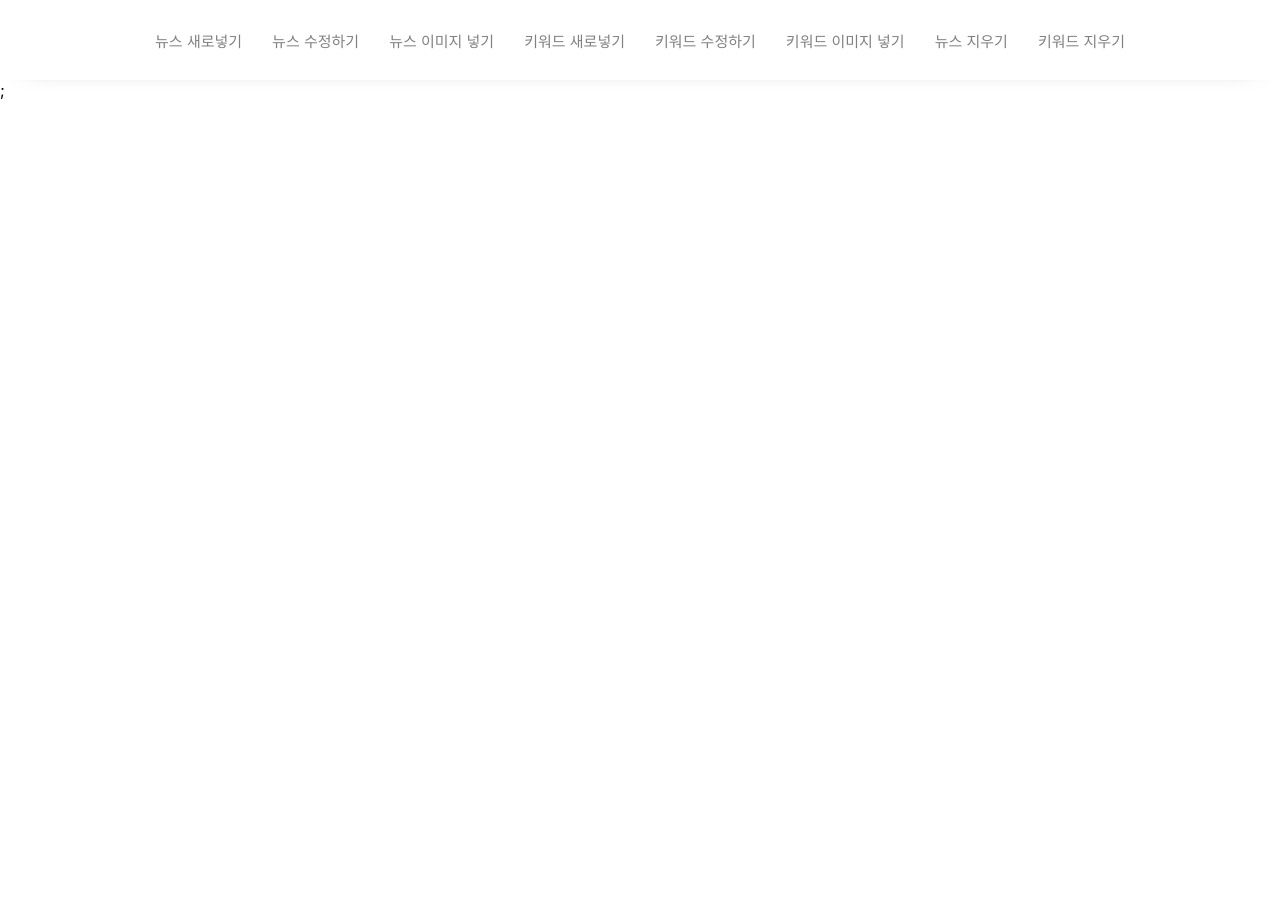
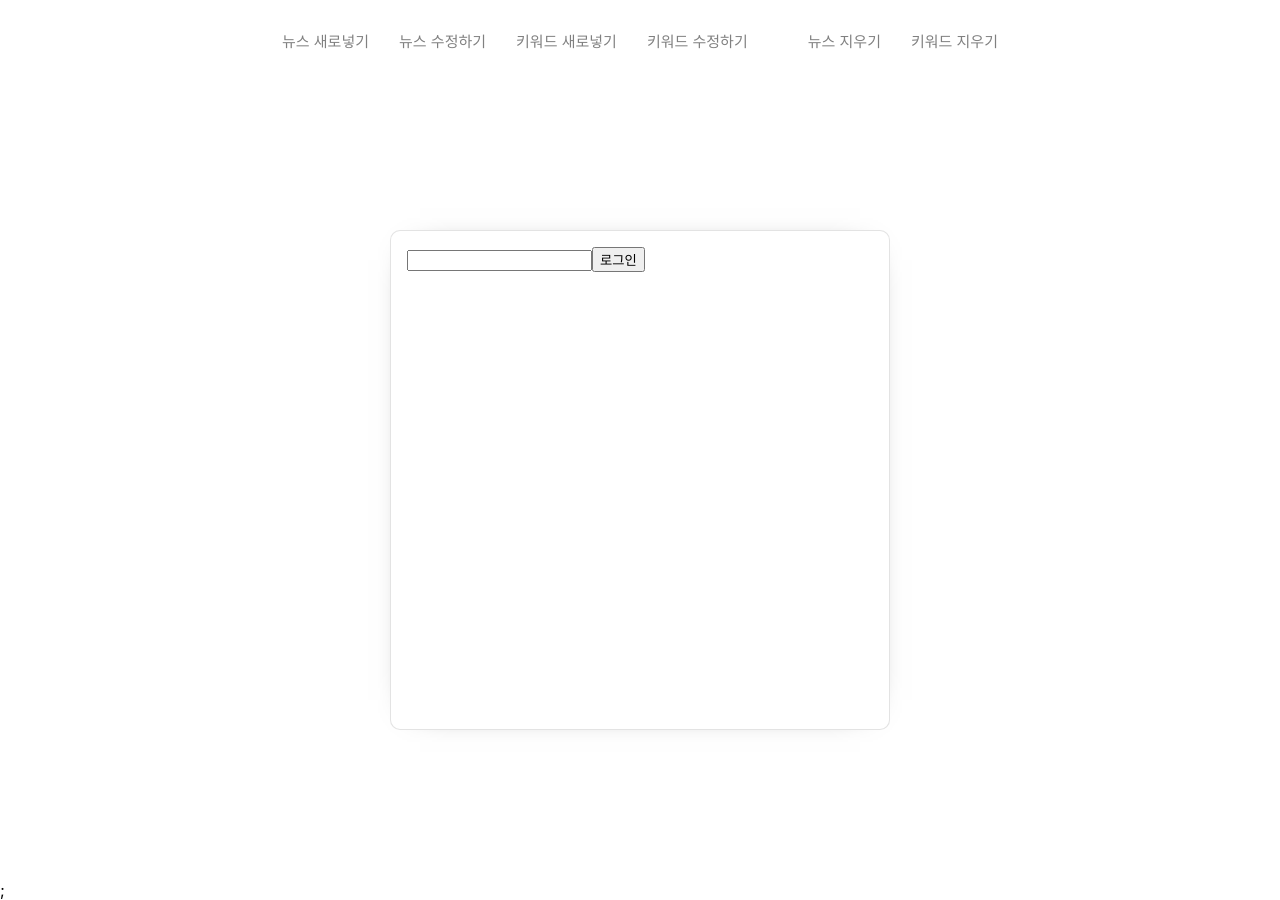
Before and after one commit to Doooooring/yVote_admin, a Next.js app: page /login in a window 1280 px wide. Before the commit the page ends 800 px from the top, so only its background shows below. Built offline with nearby package versions, Linux system fonts and the light colour scheme.

Commit message:
fix middleware

```diff
--- a/components/common/header/index.tsx
+++ b/components/common/header/index.tsx
@@ -30,14 +30,10 @@ export default function Header() {
       setCurTab('news/post');
     } else if (navigation.pathname.includes('news/patch')) {
       setCurTab('news/patch');
-    } else if (navigation.pathname.includes('news/image')) {
-      setCurTab('news/image');
     } else if (navigation.pathname.includes('keyword/post')) {
       setCurTab('keyword/post');
     } else if (navigation.pathname.includes('keyword/patch')) {
       setCurTab('keyword/patch');
-    } else if (navigation.pathname.includes('keyword/image')) {
-      setCurTab('keyword/image');
     } else if (navigation.pathname.includes('news/delete')) {
       setCurTab('news/delete');
     } else if (navigation.pathname.includes('keyword/delete')) {
@@ -55,8 +51,6 @@ export default function Header() {
           <Blank />
           <NavBox link={'/news/patch'} comment="뉴스 수정하기" state={curTab === 'news/patch'} />
           <Blank />
-          <NavBox link={'/news/image'} comment="뉴스 이미지 넣기" state={curTab === 'news/image'} />
-          <Blank />
           <NavBox
             link={'/keyword/post'}
             comment="키워드 새로넣기"
@@ -69,11 +63,6 @@ export default function Header() {
             state={curTab === 'keyword/patch'}
           />{' '}
           <Blank />
-          <NavBox
-            link={'/keyword/image'}
-            comment="키워드 이미지 넣기"
-            state={curTab === 'keyword/image'}
-          />{' '}
           <Blank />
           <NavBox link={'/news/delete'} comment="뉴스 지우기" state={curTab === 'news/delete'} />
           <Blank />
--- a/middleware.ts
+++ b/middleware.ts
@@ -2,12 +2,13 @@ import { CommonError } from '@interface/err';
 import { authRepositories } from '@repositories/auth';
 import { NextRequest, NextResponse } from 'next/server';
 
-const unprotected = ['/login'];
+const protectedurl = ['/news', '/keyword'];
 
 export async function middleware(req: NextRequest) {
   console.log('Middleware is running! Pathname:', req.nextUrl.pathname);
 
-  if (!unprotected.includes(req.nextUrl.pathname)) {
+  if (protectedurl.includes(req.nextUrl.pathname)) {
+    console.log('is try');
     try {
       const response = await authRepositories.checkAuthSession();
       if (!response) throw Error(CommonError.UNAUTHORIZATION);
--- a/pages/login/index.tsx
+++ b/pages/login/index.tsx
@@ -1 +1,72 @@
-export default function Login() {}
+import { Center, CommonLayoutBox } from '@components/common/figure';
+import { authRepositories } from '@repositories/auth';
+import { GetServerSideProps } from 'next';
+import { useRouter } from 'next/router';
+import { useCallback, useState } from 'react';
+import styled from 'styled-components';
+
+interface pageProps {
+  data: {};
+}
+
+export const getServerSideProps: GetServerSideProps<pageProps> = async () => {
+  return {
+    props: {
+      data: {},
+    },
+  };
+};
+
+export default function Login({ data }: pageProps) {
+  const [token, setToken] = useState('');
+  const navigation = useRouter();
+
+  const login = useCallback(
+    async (token: string) => {
+      try {
+        const response = await authRepositories.login(token);
+        if (response.data) {
+          navigation.push('/news/post');
+        }
+        throw Error('error');
+      } catch (e) {
+        console.log(e);
+        alert('다시');
+      }
+    },
+    [navigation],
+  );
+
+  return (
+    <Wrapper>
+      <LoginWrapper>
+        <input
+          type="text"
+          className="form-control"
+          onChange={(e) => {
+            setToken(e.target.value);
+          }}
+        />
+        <button
+          onClick={() => {
+            login(token);
+          }}
+        >
+          로그인
+        </button>
+      </LoginWrapper>
+    </Wrapper>
+  );
+}
+
+const Wrapper = styled(Center)`
+  width: 100vw;
+  height: 100vh;
+  background-color: white;
+`;
+
+const LoginWrapper = styled(CommonLayoutBox)`
+  width: 500px;
+  height: 500px;
+  padding: 1rem;
+`;
--- a/repositories/auth/index.ts
+++ b/repositories/auth/index.ts
@@ -8,7 +8,7 @@ class AuthRepositories {
       const response: Response<boolean> = await axios.get(
         `${HOST_URL}/auth/admin/validate-session`,
       );
-      return response.result;
+      return response.data.result;
     } catch (e) {
       return false;
     }
@@ -19,7 +19,11 @@ class AuthRepositories {
       const response = await axios.post(`${HOST_URL}/auth/admin/login`, {
         code,
       });
-    } catch (e) {}
+      return response.data.result;
+    } catch (e) {
+      console.log(e);
+      return false;
+    }
   }
 }
 
```
Also changed, not shown: components/news/keywordSelect/index.tsx (+0 -242 lines).
